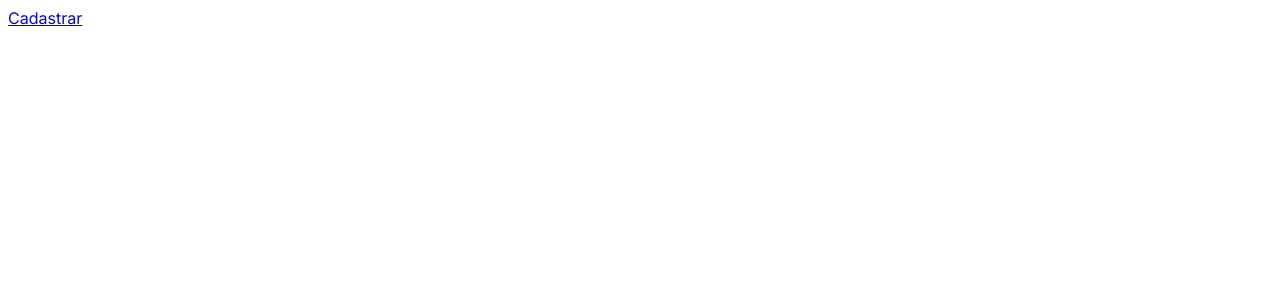
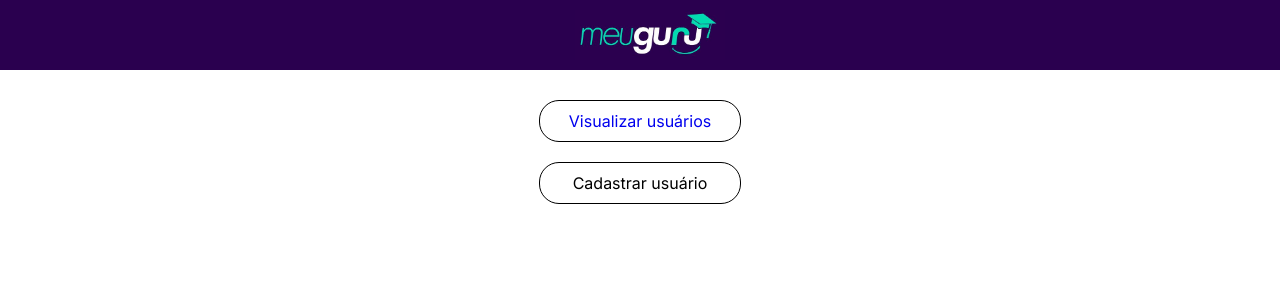
Before and after one commit to jlwetler/meu-guru-front, a Next.js app: page / in a window 1280 px wide. Shown: the top 300 px of the page. Built offline with nearby package versions, Linux system fonts and the light colour scheme.

Commit message:
add create user dialog

```diff
--- a/src/app/page.tsx
+++ b/src/app/page.tsx
@@ -1,11 +1,59 @@
+"use client";
+import Dialog from "@/components/Dialog";
+import SignUser from "@/components/SignGuru";
 import Link from "next/link";
+import { useState } from "react";
 import styled from "styled-components";
+import Image from "next/image";
 
 export default function Home() {
-
+  const [open, setOpen] = useState(false)
   return (
     <>
-      <Link href='/sign-user'>Cadastrar</Link>
+      <Top>
+        <Image
+          src='/images/logo-purple.Jpg'
+          width={150}
+          height={50}
+          alt='logo'/>
+      </Top>
+      <div style={{marginTop: "100px"}}>
+          <Button>
+            <Link href='/users'>Visualizar usuários</Link>
+          </Button>
+          <Button onClick={()=> setOpen(true)}>Cadastrar usuário</Button>
+          <Dialog open={open} onClose={()=> setOpen(false)}>
+            <SignUser/>
+          </Dialog>
+      </div>
     </>
   )
 }
+
+const Button = styled.div`
+  display: flex;
+  justify-content: center;
+  align-items: center;
+  width: 200px;
+  height: 40px;
+  border: 1px solid #000;
+  border-radius: 20px;
+  margin: 20px auto;
+  cursor: pointer;
+  a {
+    text-decoration: none;
+  }
+`
+
+const Top = styled.div `
+    position: fixed;
+    top: 0;
+    left: 0;
+    width: 100vw;
+    height: 50px;
+    display: flex;
+    justify-content: center;
+    align-items: center;
+    padding: 10px;
+    background: #2A004F;
+`;
--- a/src/components/Container.tsx
+++ b/src/components/Container.tsx
@@ -1,7 +1,8 @@
 import styled from 'styled-components';
 
 export default styled.div `
-        height: calc(100vh - 50px);
+        font-family: "Hero New",sans-serif;
+        height: 100%;
         display: flex;
         flex-direction: column;
         justify-content: center;
@@ -9,13 +10,12 @@ export default styled.div `
         input {
             padding: 10px;
             width: 303px;
-            height: 45px;
+            height: 20px;
             border: 1px solid #000000;
-            border-radius: 5px;
+            border-radius: 20px;
             margin-bottom: 10px;
         }
         input::placeholder {
-            font-family: 'Righteous';
             font-size: 18px;
         }
         img {
@@ -27,13 +27,12 @@ export default styled.div `
             font-size: 25px;
         }
         button {
-            font-family: 'Righteous';
             font-size: 17px;
             display: flex;
             justify-content: center;
             align-items: center;
             background: #A328D6;
-            border-radius: 5px;
+            border-radius: 20px;
             color: #ffffff;
             width: 303px;
             height: 45px;
--- /dev/null
+++ b/src/components/Dialog.tsx
@@ -0,0 +1,43 @@
+import React from "react";
+
+interface DialogProps {
+  open: boolean;
+  onClose?: () => void | undefined,
+  children: React.ReactNode
+}
+
+const Dialog = ({open, onClose, children}: DialogProps) => {
+  return (<div style={{
+    zIndex: 9999,
+    position: "fixed",
+    left: 0,
+    top: 0,
+    width: "100vw",
+    height: "100vh",
+    display: open ? "flex" : "none",
+    alignItems: "center",
+    justifyContent: "center",
+    background: "gray",
+    opacity: "80%"
+  }}>
+    <div style={{
+      border: "1px solid #000",
+      width: "400px",
+      height: "500px",
+      display: open ? "block" : "none",
+      background: "white",
+      padding: "20px",
+      borderRadius: "40px"
+    }}>
+      <div style={{
+        fontSize: "20px",
+        cursor: "pointer",
+        float: "right",
+      }}
+      onClick={onClose}> X </div>
+      {children}
+    </div>
+  </div>);
+}
+
+export default Dialog;
--- a/src/app/sign-user/page.tsx
+++ b/src/components/SignGuru.tsx
@@ -1,6 +1,5 @@
 "use client";
 import { useState } from "react";
-//import { useRouter } from 'next/router';
 import axios from "axios";
 import Container from "@/components/Container";
 import Loading from "@/components/Loading";
@@ -13,7 +12,6 @@ export default function SignUser() {
   const [cpf, setCpf] = useState("");
   const [phone, setPhone] = useState("");
   const [loading, setLoading] = useState(false);
-  //const router = useRouter();
 
   function sendData() {
 
@@ -30,7 +28,6 @@ export default function SignUser() {
       .post("http://localhost:4000/users", body)
       .then(() => {
         setLoading(false);
-        //router.push("/");
       })
       .catch((error) => {
         if (error.response.status === 409) {
```
Also changed, not shown: src/app/users/page.tsx (+9 -0 lines), public/images/logo-purple.JPG (added).
